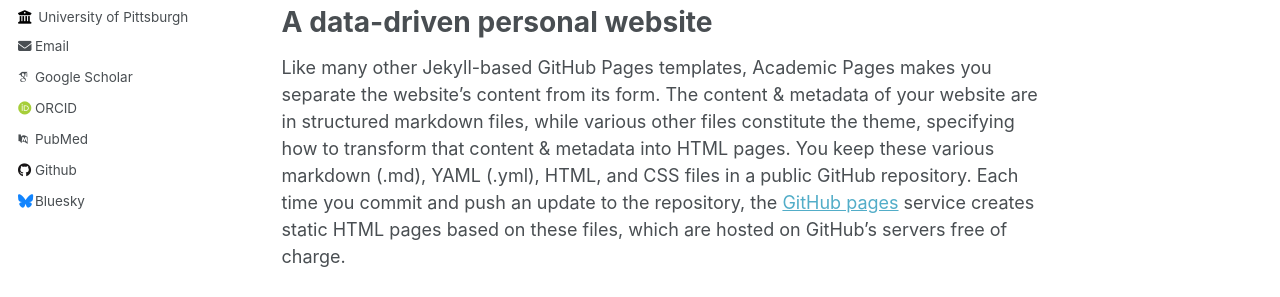
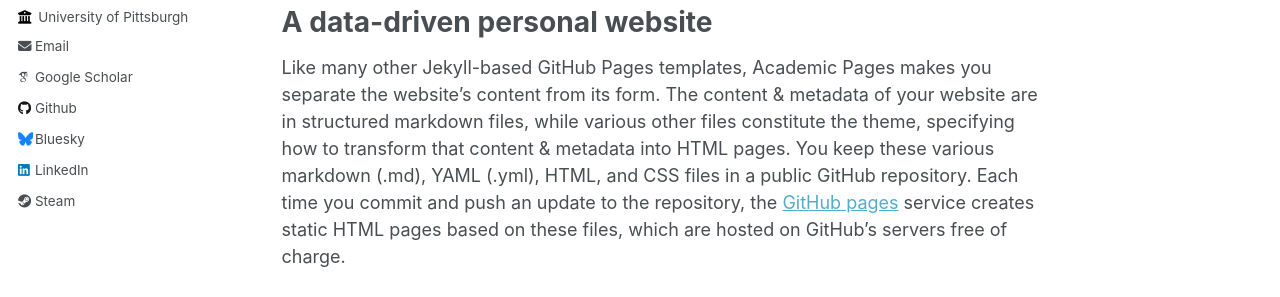
Before and after one commit to maher460/maher460.github.io, a Jekyll site: the page built from _pages/about.md, in a window 1280 px wide. Shown: the part 464-761 px from the top of the page. Built offline with Jekyll 4.4.1, drawn with Linux system fonts in a browser that asks for light colours; some web fonts are replaced; part of the change alters nothing that is shown.

Commit message:
Update _config.yml

```diff
--- a/_config.yml
+++ b/_config.yml
@@ -32,18 +32,18 @@ author:
 
   # Academic websites
   arxiv            : # URL - Update with the correct link to your profile
-  googlescholar    : "https://scholar.google.com/citations?user=PS_CX0AAAAAJ"
+  googlescholar    : "https://scholar.google.com/citations?user=DJqnh1gAAAAJ&hl=en"
   impactstory      : # URL
-  orcid            : "http://orcid.org/yourorcidurl"
+  orcid            : # "http://orcid.org/yourorcidurl"
   semantic         : # URL
-  pubmed           : "https://www.ncbi.nlm.nih.gov/pubmed/?term=john+snow"
+  pubmed           : # "https://www.ncbi.nlm.nih.gov/pubmed/?term=john+snow"
   researchgate     : # URL
 
   # Repositories and software development
   bitbucket        : # Username - Update with your username on the site
   codepen          : # Username
   dribbble         : # Username
-  github           : "academicpages"
+  github           : "maher460"
   kaggle           : # Username
   stackoverflow    : # User number or user number and name (i.e., use "1" or "1/jeff-atwood")
 
@@ -57,12 +57,12 @@ author:
   keybase          : # Username
   instagram        : # Username
   lastfm           : # Username
-  linkedin         : # Username
+  linkedin         : "maherkhan"
   mastodon         : # URL
   medium           : # URL
   pinterest        : # Username
   soundcloud       : # Username
-  steam            : # Username
+  steam            : "maher460x"
   telegram         : # URL
   tumblr           : # Username
   twitter          : # Username for X / Twitter
```
